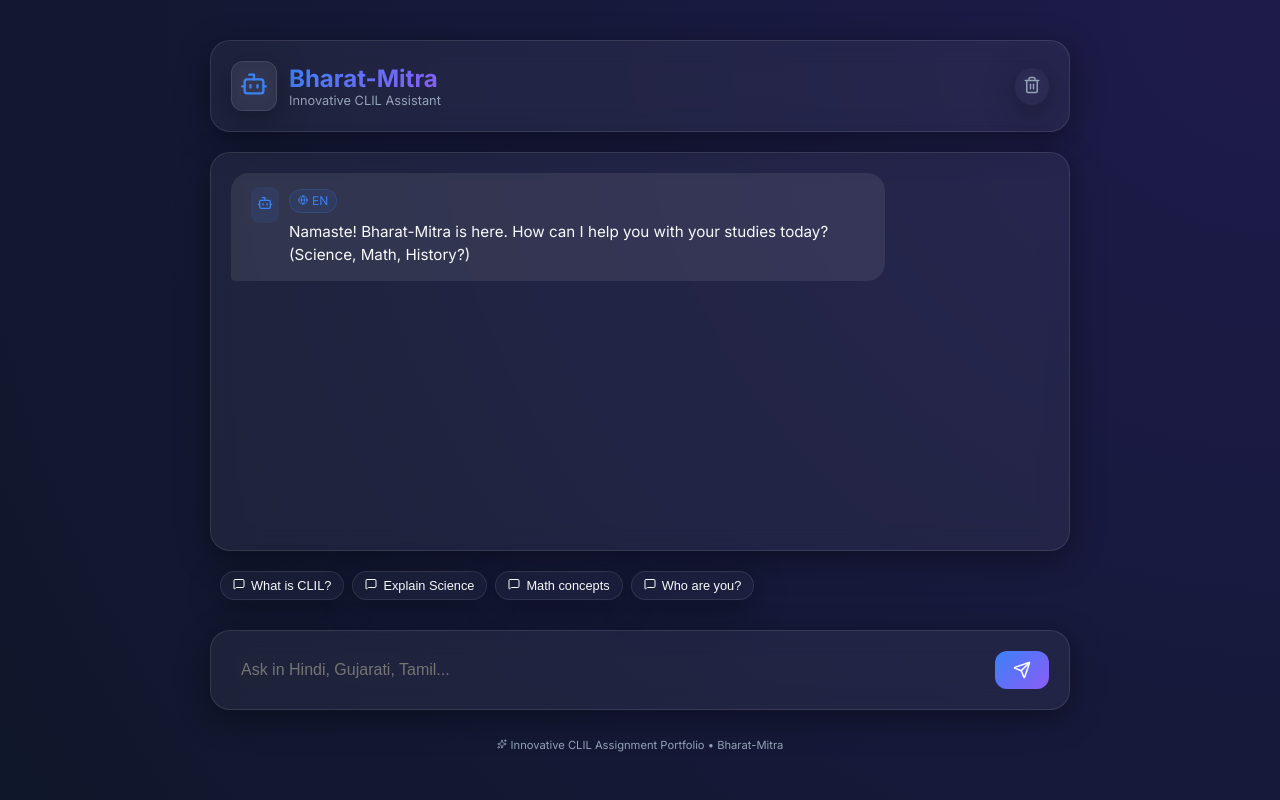
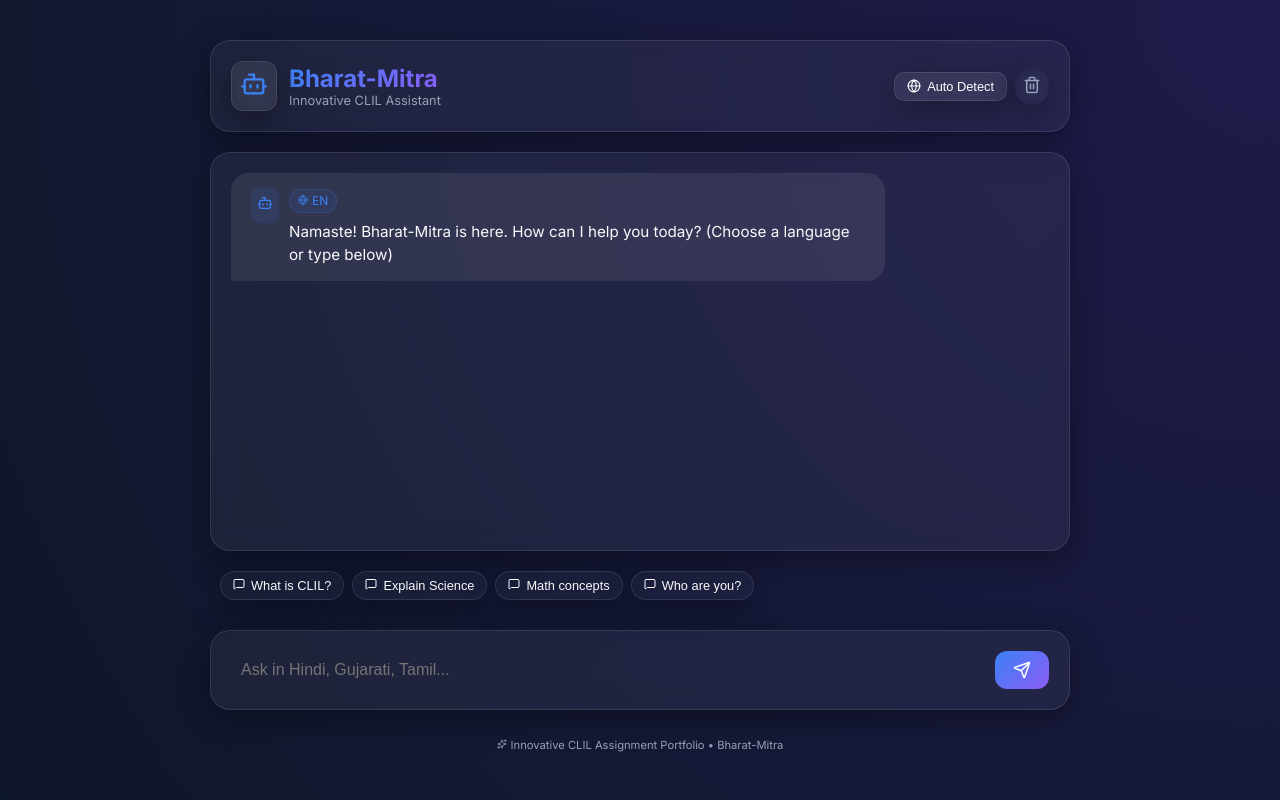
Before and after one commit to Jaimin-prajapati-ds/clil-bharat-mitra, a React (Vite) app: page / in a window 1280 px wide. Built offline with nearby package versions, Linux system fonts and the light colour scheme.

Commit message:
Added explicit language selection mode 🌍

```diff
--- a/src/App.tsx
+++ b/src/App.tsx
@@ -1,27 +1,29 @@
 import React, { useState, useEffect, useRef } from 'react';
 import { Send, Bot, User, Globe, Sparkles, Trash2, MessageSquare } from 'lucide-react';
 import { motion, AnimatePresence } from 'framer-motion';
-import { detectLanguage, getResponse, getSuggestedQuestions } from './utils/nlpEngine';
+import { detectLanguage, getResponse, getSuggestedQuestions, langLabels } from './utils/nlpEngine';
+import type { Language } from './utils/nlpEngine';
 
 interface Message {
   id: string;
   text: string;
   sender: 'user' | 'bot';
-  language?: string;
+  language?: Exclude<Language, 'auto'>;
 }
 
 const App: React.FC = () => {
   const [messages, setMessages] = useState<Message[]>([
     {
       id: '1',
-      text: 'Namaste! Bharat-Mitra is here. How can I help you with your studies today? (Science, Math, History?)',
+      text: 'Namaste! Bharat-Mitra is here. How can I help you today? (Choose a language or type below)',
       sender: 'bot',
       language: 'en'
     }
   ]);
   const [input, setInput] = useState('');
   const [isTyping, setIsTyping] = useState(false);
-  const [currentLang, setCurrentLang] = useState<'hi' | 'gu' | 'mr' | 'ta' | 'en'>('en');
+  const [currentLang, setCurrentLang] = useState<Language>('auto');
+  const [showLangMenu, setShowLangMenu] = useState(false);
   const messagesEndRef = useRef<HTMLDivElement>(null);
 
   const scrollToBottom = () => {
@@ -47,15 +49,16 @@ const App: React.FC = () => {
     setIsTyping(true);
 
     setTimeout(() => {
-      const language = detectLanguage(textToSend);
-      setCurrentLang(language);
-      const botResponseText = getResponse(textToSend, language);
+      const detectedLang = detectLanguage(textToSend);
+      const finalLang = currentLang === 'auto' ? detectedLang : (currentLang as Exclude<Language, 'auto'>);
+
+      const botResponseText = getResponse(textToSend, finalLang);
 
       const botMessage: Message = {
         id: (Date.now() + 1).toString(),
         text: botResponseText,
         sender: 'bot',
-        language: language
+        language: finalLang
       };
 
       setMessages(prev => [...prev, botMessage]);
@@ -68,7 +71,7 @@ const App: React.FC = () => {
       id: '1',
       text: 'Chat cleared. How can I help you now?',
       sender: 'bot',
-      language: 'en'
+      language: currentLang === 'auto' ? 'en' : (currentLang as Exclude<Language, 'auto'>)
     }]);
   };
 
@@ -85,6 +88,71 @@ const App: React.FC = () => {
               <p style={{ color: 'var(--text-secondary)', fontSize: '0.8rem' }}>Innovative CLIL Assistant</p>
             </div>
           </div>
+          <div style={{ display: 'flex', gap: '8px', alignItems: 'center' }}>
+            <div style={{ position: 'relative' }}>
+              <button
+                onClick={() => setShowLangMenu(!showLangMenu)}
+                className="glass-panel"
+                style={{
+                  background: 'rgba(255, 255, 255, 0.05)',
+                  border: '1px solid var(--glass-border)',
+                  padding: '6px 12px',
+                  borderRadius: '10px',
+                  cursor: 'pointer',
+                  color: 'white',
+                  fontSize: '0.8rem',
+                  display: 'flex',
+                  alignItems: 'center',
+                  gap: '6px'
+                }}
+              >
+                <Globe size={14} />
+                {langLabels[currentLang]}
+              </button>
+              <AnimatePresence>
+                {showLangMenu && (
+                  <motion.div
+                    initial={{ opacity: 0, y: 10 }}
+                    animate={{ opacity: 1, y: 0 }}
+                    exit={{ opacity: 0, y: 10 }}
+                    className="glass-panel"
+                    style={{
+                      position: 'absolute',
+                      top: '110%',
+                      right: 0,
+                      zIndex: 100,
+                      width: '140px',
+                      padding: '8px',
+                      display: 'flex',
+                      flexDirection: 'column',
+                      gap: '4px'
+                    }}
+                  >
+                    {Object.entries(langLabels).map(([code, label]) => (
+                      <button
+                        key={code}
+                        onClick={() => {
+                          setCurrentLang(code as Language);
+                          setShowLangMenu(false);
+                        }}
+                        style={{
+                          background: currentLang === code ? 'rgba(59, 130, 246, 0.2)' : 'transparent',
+                          border: 'none',
+                          color: 'white',
+                          padding: '8px',
+                          borderRadius: '6px',
+                          textAlign: 'left',
+                          cursor: 'pointer',
+                          fontSize: '0.8rem'
+                        }}
+                      >
+                        {label}
+                      </button>
+                    ))}
+                  </motion.div>
+                )}
+              </AnimatePresence>
+            </div>
             <button onClick={clearChat} className="glass-panel" style={{
               background: 'transparent',
               border: 'none',
@@ -94,6 +162,7 @@ const App: React.FC = () => {
             }}>
               <Trash2 size={18} />
             </button>
+          </div>
         </div>
       </header>
 
@@ -140,7 +209,7 @@ const App: React.FC = () => {
       </main>
 
       <div style={{ display: 'flex', gap: '8px', flexWrap: 'wrap', margin: '0 10px' }}>
-        {getSuggestedQuestions(currentLang).map((q, i) => (
+        {getSuggestedQuestions(currentLang === 'auto' ? 'en' : currentLang).map((q, i) => (
           <motion.button
             key={i}
             whileHover={{ scale: 1.05 }}
--- a/src/utils/nlpEngine.ts
+++ b/src/utils/nlpEngine.ts
@@ -2,9 +2,18 @@
  * Bharat-Mitra NLP Engine - Enhanced Knowledge Base
  */
 
-type Language = 'hi' | 'gu' | 'mr' | 'ta' | 'en';
+export type Language = 'hi' | 'gu' | 'mr' | 'ta' | 'en' | 'auto';
 
-export const detectLanguage = (text: string): Language => {
+export const langLabels: Record<string, string> = {
+  en: 'English',
+  hi: 'Hindi',
+  gu: 'Gujarati',
+  mr: 'Marathi',
+  ta: 'Tamil',
+  auto: 'Auto Detect'
+};
+
+export const detectLanguage = (text: string): Exclude<Language, 'auto'> => {
   const hindiRegex = /[\u0900-\u097F]/;
   const gujaratiRegex = /[\u0a80-\u0aff]/;
   const tamilRegex = /[\u0b80-\u0bff]/;
@@ -20,7 +29,7 @@ export const detectLanguage = (text: string): Language => {
 };
 
 interface ResponseSet {
-  [key: string]: Record<Language, string>;
+  [key: string]: Record<Exclude<Language, 'auto'>, string>;
 }
 
 const responses: ResponseSet = {
@@ -68,7 +77,7 @@ const responses: ResponseSet = {
   }
 };
 
-export const getResponse = (input: string, lang: Language): string => {
+export const getResponse = (input: string, lang: Exclude<Language, 'auto'>): string => {
   const query = input.toLowerCase();
 
   if (/hi|hello|hey|namaste|नमस्ते|નમસ્તે/.test(query)) return responses.greeting[lang];
@@ -81,12 +90,13 @@ export const getResponse = (input: string, lang: Language): string => {
 };
 
 export const getSuggestedQuestions = (lang: Language): string[] => {
-  const questions: Record<Language, string[]> = {
+  const code = lang === 'auto' ? 'en' : (lang as Exclude<Language, 'auto'>);
+  const questions: Record<Exclude<Language, 'auto'>, string[]> = {
     en: ["What is CLIL?", "Explain Science", "Math concepts", "Who are you?"],
     hi: ["CLIL क्या है?", "विज्ञान समझाओ", "गणित के बारे में", "आप कौन हैं?"],
     gu: ["CLIL શું છે?", "વિજ્ઞાન સમજાવો", "ગણિત વિશે", "તમે કોણ છો?"],
     mr: ["CLIL काय आहे?", "विज्ञान समजावून सांगा", "गणित संकल्पना", "तुम्ही कोण आहात?"],
     ta: ["CLIL என்றால் என்ன?", "அறிவியல் விளக்கம்", "கணித கருத்துக்கள்", "நீங்கள் யார்?"]
   };
-  return questions[lang] || questions.en;
+  return questions[code] || questions.en;
 };
```
Lines whose indentation alone changed are shown as unchanged.
